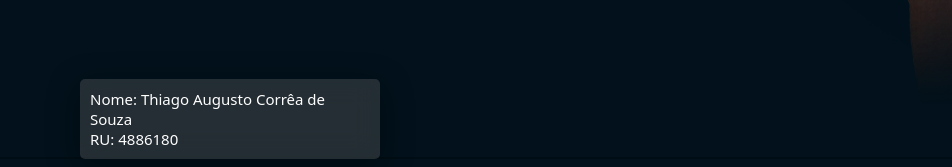
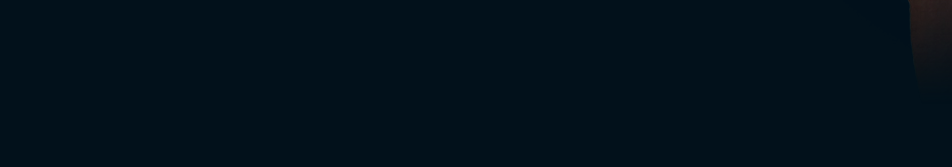
Before and after one commit to thiagoaugustx/cv-portfolio, a plain HTML site: page index.html in a window 1280 px wide. Shown: the part 633-800 px from the top of the page, 0-952 px from the left. Drawn offline with Linux system fonts and the light colour scheme.

Commit message:
Add files via upload

```diff
--- a/index.html
+++ b/index.html
@@ -49,11 +49,6 @@
 
     </section>
 
-      <hr id="section-sobre-mim">
-    <div class="meu-ru">
-      <p>Nome: Thiago Augusto Corrêa de Souza</p>
-      <p>RU: 4886180</p>
-    </div>
 <!--FIM DO BANNER PRINCIPAL-->
 
 <!--SOBRE MIM-->
```
